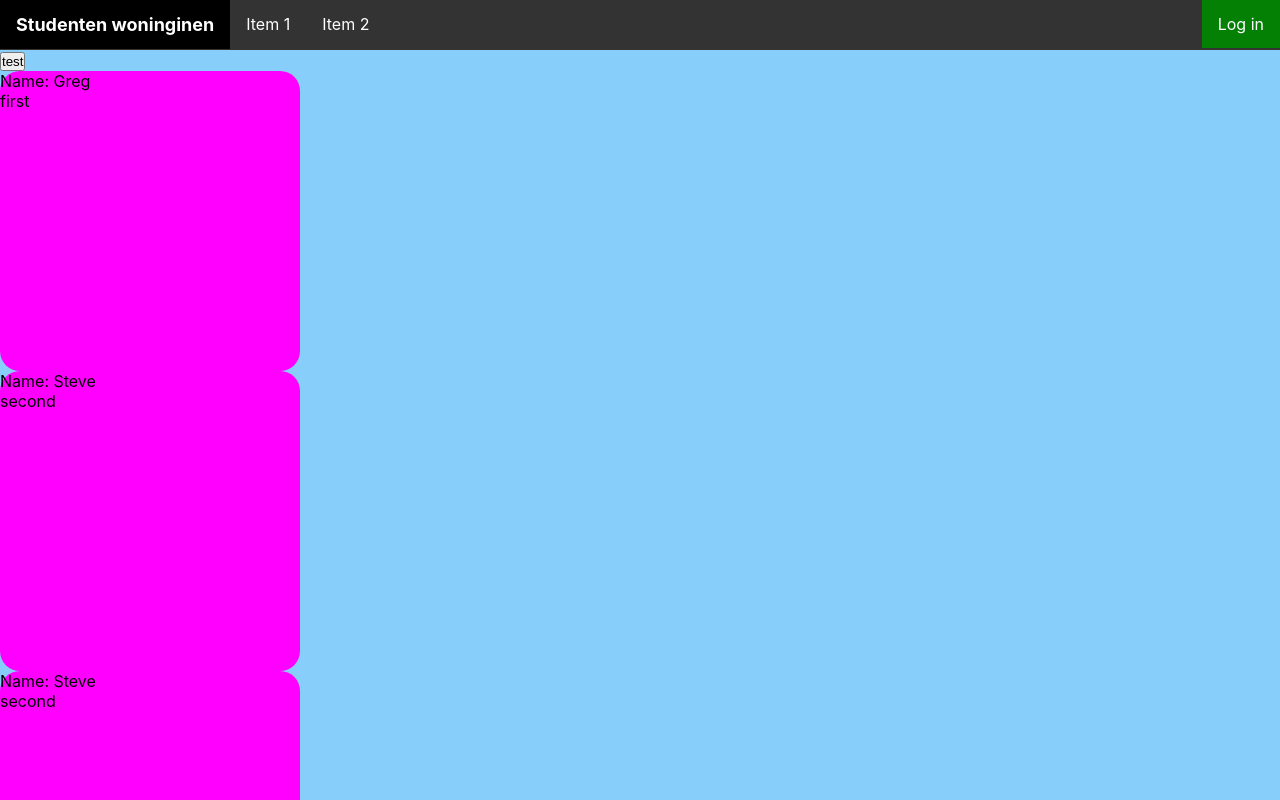
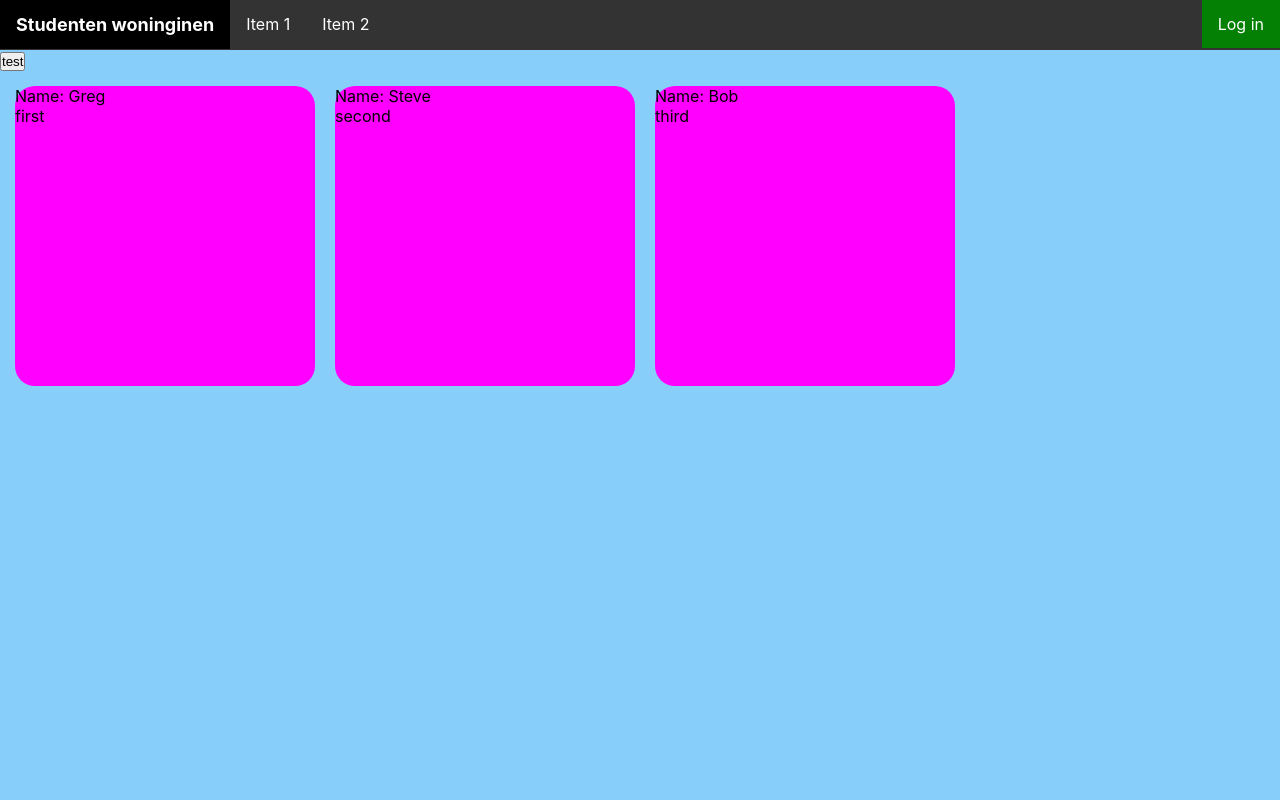
Before and after one commit to Bram-Sc/studenten-woning, a React (Create React App) app: page / in a window 1280 px wide. Shown: the top 800 px of the page. Built offline with nearby package versions, Linux system fonts and the light colour scheme.

Commit message:
Replaced Message.js with Item.js, finish initial practice

```diff
--- a/src/App.css
+++ b/src/App.css
@@ -1,12 +1,22 @@
-.app {
+body {
   background-color: lightskyblue;
+  width: 100%;
+  height: 100%;
 }
 
-.message {
+.flex {
+  display: flex;
+  flex-flow: row wrap;
+  justify-content: flex-start;
+  padding: 5px;
+}
+
+.item {
   height: 300px;
   width: 300px;
   background-color: fuchsia;
   border-radius: 20px;
+  margin: 10px;
 }
 
 .navbar ul {
--- a/src/App.js
+++ b/src/App.js
@@ -1,5 +1,5 @@
 import React from 'react';
-import Message from './Message';
+import Item from './Item';
 import Layout from './Layout';
 
 function App() {
@@ -8,13 +8,15 @@ function App() {
   }
 
   return (
-    <div className="app">
+    <body>
       <Layout />
       <button onClick={testMsg}>test</button>
-      <Message name="Greg" message="first"/>
-      <Message name="Steve" message="second"/>
-      <Message name="Steve" message="second"/>
-    </div>
+      <div className="flex">
+        <Item name="Greg" message="first"/>
+        <Item name="Steve" message="second"/>
+        <Item name="Bob" message="third"/>
+      </div>
+    </body>
   );
 }
 
--- a/src/Message.js
+++ b/src/Item.js
@@ -1,13 +1,13 @@
 import React from 'react';
 import "./App.css";
 
-function Message(props) {
+function Item(props) {
     return(
-        <div className="message">
+        <div className="item">
             <p>Name: {props.name}</p>
             <p>{props.message}</p>
         </div>
     );
 }
 
-export default Message;
+export default Item;
```
